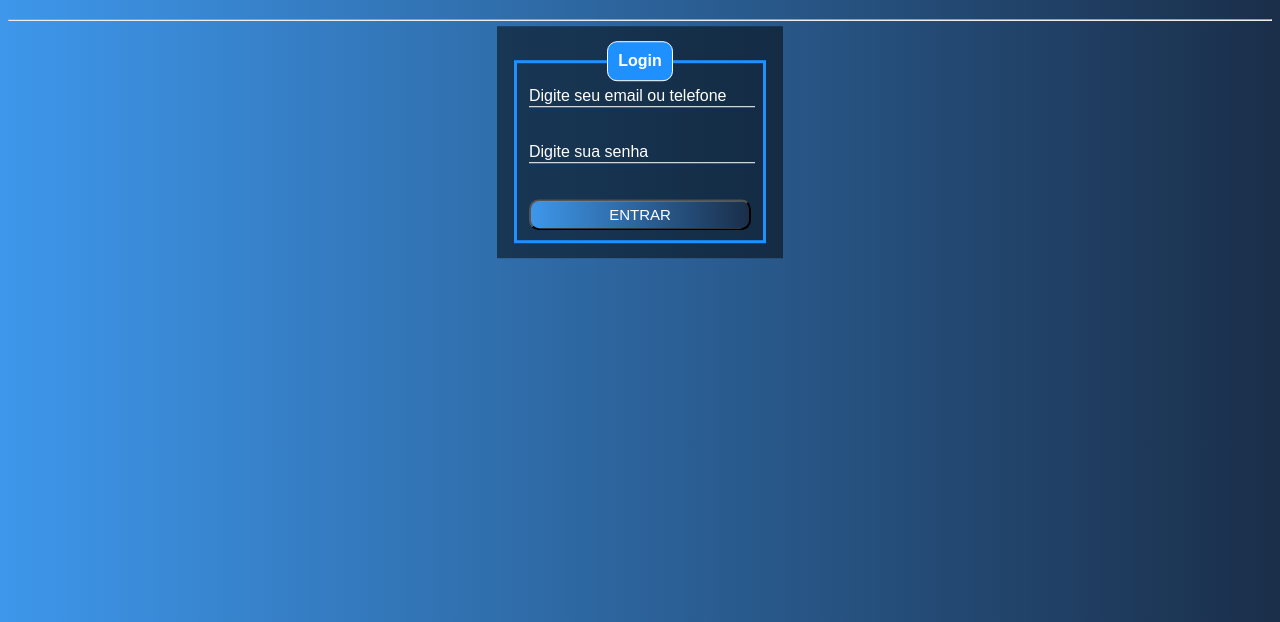
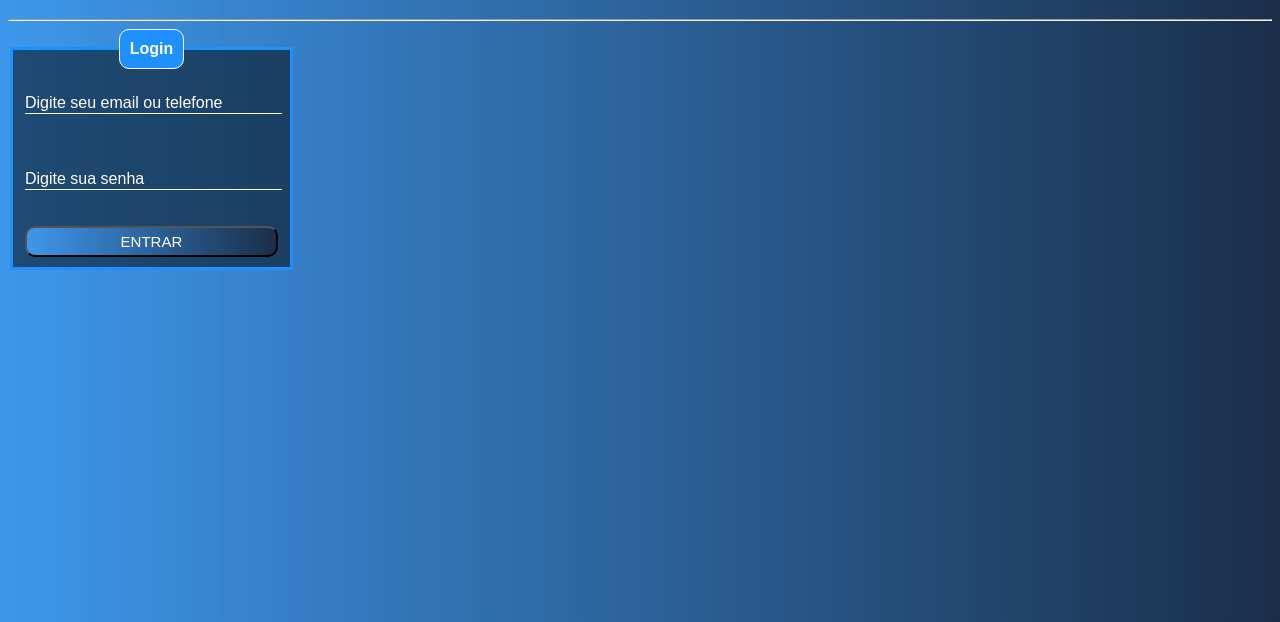
Before and after one commit to mquelucci/tp1_prog2, a plain HTML site: page login.html in a window 1280 px wide. Shown: the part 178-800 px from the top of the page. Drawn offline with Linux system fonts and the light colour scheme.

Commit message:
Update login.html

```diff
--- a/login.html
+++ b/login.html
@@ -1,3 +1,4 @@
+
 <!DOCTYPE html>
 <html lang="pt-br">
 <head>
@@ -34,19 +35,11 @@
 			font-family: Arial, Helvetica, sans-serif;
 			background-image: linear-gradient(to right, rgb(62, 151, 235), rgb(26, 46, 73));
                 }
-
-		.box{
-			position: absolute;
-			top: 40%;
-			left: 50%;
-			transform: translate(-50%, -50%);
-			background-color: rgba( 0 , 0, 0, 0.5);
-			padding: 15px;
+		fieldset{
+			border: 3px solid dodgerblue;
                         width: 20%;
 			color: white;
-		}
-		fieldset{
-			border: 3px solid dodgerblue;
+                        background-color: rgba( 0 , 0, 0, 0.5);
 		}
 		legend{
 			border: 1px solid white;
@@ -56,7 +49,8 @@
 			border-radius: 10px;
 		}
 		.inputBox{
-			position: relative
+			position: relative;
+                        margin-top:20px;
 		}
 		.inputUser{
 			background: none;
@@ -118,8 +112,7 @@
 	<hr>
 	<h1> Login </h1>
 	<hr>
-	<div class="box">
-		<form action="">
+	<form action="meuservidor.php">
 		<fieldset>
 			 <legend><b>Login</b></legend>
 			 <div class="inputBox">
@@ -132,11 +125,10 @@
 				  <label for="senha" class="labelInput">Digite sua senha</label>
 			   </div>
 			   <br><br>
-				   <input type="submit" name="submit" id="submit" value="ENTRAR"
+			   <input type="submit" name="submit" id="submit" value="ENTRAR">
 			   <br>
 		</fieldset>
 	</form>
-	</div>
 
 </body>
 
```
Lines whose indentation alone changed are shown as unchanged.
